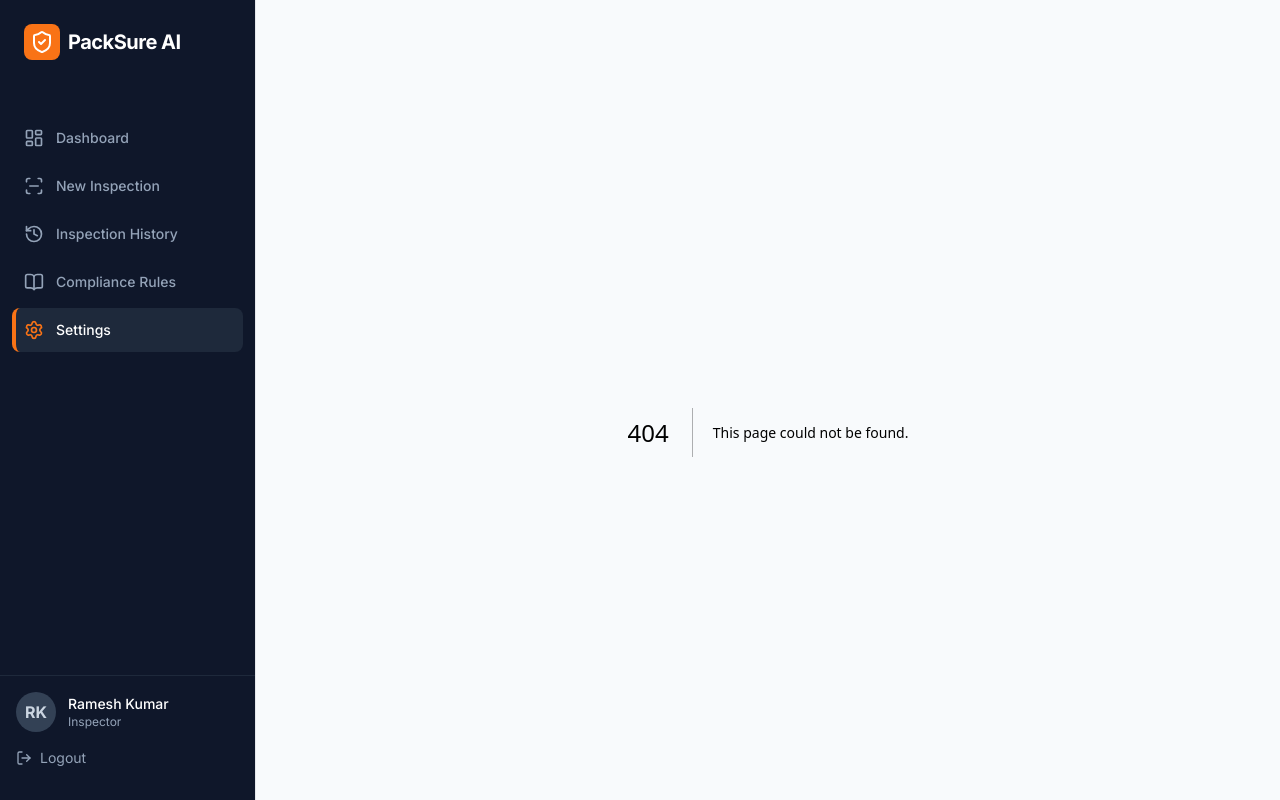
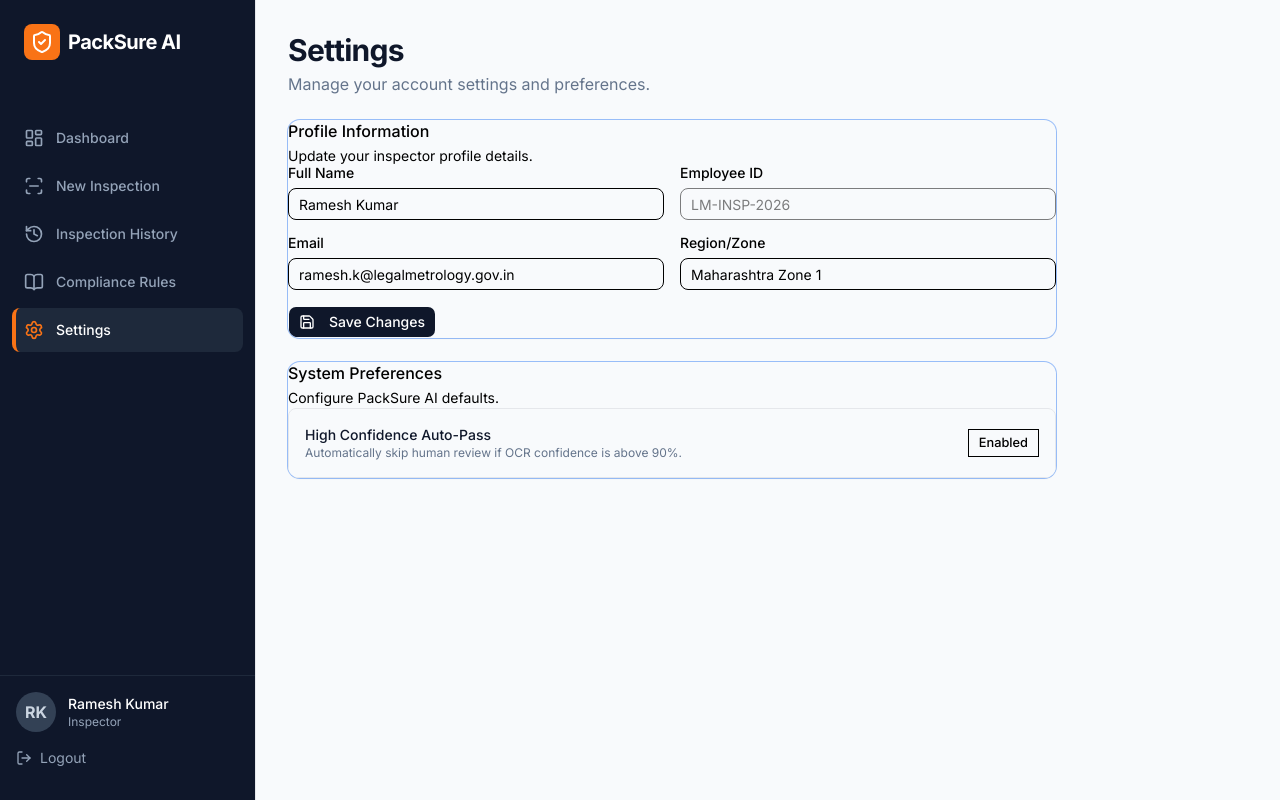
Before and after one commit to pruthvirajtarode/-Packaged-Commodities-under-Legal-Metrology, a Next.js app: page /settings in a window 1280 px wide. Before the commit this address had no page. Built offline with nearby package versions, Linux system fonts and the light colour scheme.

Commit message:
feat: add settings page and enable logout redirect

```diff
--- /dev/null
+++ b/src/app/settings/page.tsx
@@ -0,0 +1,62 @@
+import { Card, CardContent, CardDescription, CardHeader, CardTitle } from "@/components/ui/card"
+import { Button } from "@/components/ui/button"
+import { Input } from "@/components/ui/input"
+import { Label } from "@/components/ui/label"
+import { Save } from "lucide-react"
+
+export default function SettingsPage() {
+  return (
+    <div className="space-y-6 max-w-3xl">
+      <div>
+        <h2 className="text-3xl font-bold tracking-tight text-slate-900">Settings</h2>
+        <p className="text-slate-500 mt-1">Manage your account settings and preferences.</p>
+      </div>
+
+      <Card className="shadow-sm border-slate-200">
+        <CardHeader>
+          <CardTitle>Profile Information</CardTitle>
+          <CardDescription>Update your inspector profile details.</CardDescription>
+        </CardHeader>
+        <CardContent className="space-y-4">
+          <div className="grid grid-cols-2 gap-4">
+            <div className="space-y-2">
+              <Label>Full Name</Label>
+              <Input defaultValue="Ramesh Kumar" />
+            </div>
+            <div className="space-y-2">
+              <Label>Employee ID</Label>
+              <Input defaultValue="LM-INSP-2026" disabled />
+            </div>
+            <div className="space-y-2">
+              <Label>Email</Label>
+              <Input defaultValue="ramesh.k@legalmetrology.gov.in" />
+            </div>
+            <div className="space-y-2">
+              <Label>Region/Zone</Label>
+              <Input defaultValue="Maharashtra Zone 1" />
+            </div>
+          </div>
+          <Button className="mt-4 bg-slate-900 text-white hover:bg-slate-800">
+            <Save className="mr-2 h-4 w-4" /> Save Changes
+          </Button>
+        </CardContent>
+      </Card>
+
+      <Card className="shadow-sm border-slate-200">
+        <CardHeader>
+          <CardTitle>System Preferences</CardTitle>
+          <CardDescription>Configure PackSure AI defaults.</CardDescription>
+        </CardHeader>
+        <CardContent className="space-y-4">
+          <div className="flex items-center justify-between p-4 border rounded-lg bg-slate-50">
+            <div>
+              <p className="font-medium text-sm text-slate-900">High Confidence Auto-Pass</p>
+              <p className="text-xs text-slate-500">Automatically skip human review if OCR confidence is above 90%.</p>
+            </div>
+            <Button variant="outline" size="sm">Enabled</Button>
+          </div>
+        </CardContent>
+      </Card>
+    </div>
+  )
+}
--- a/src/components/Sidebar.tsx
+++ b/src/components/Sidebar.tsx
@@ -66,10 +66,12 @@
             <p className="text-xs text-slate-400">Inspector</p>
           </div>
         </div>
-        <button className="flex items-center w-full text-slate-400 hover:text-white transition text-sm">
-          <LogOut className="h-4 w-4 mr-2" />
-          Logout
-        </button>
+        <Link href="/">
+          <button className="flex items-center w-full text-slate-400 hover:text-white transition text-sm">
+            <LogOut className="h-4 w-4 mr-2" />
+            Logout
+          </button>
+        </Link>
       </div>
     </div>
   );
```
